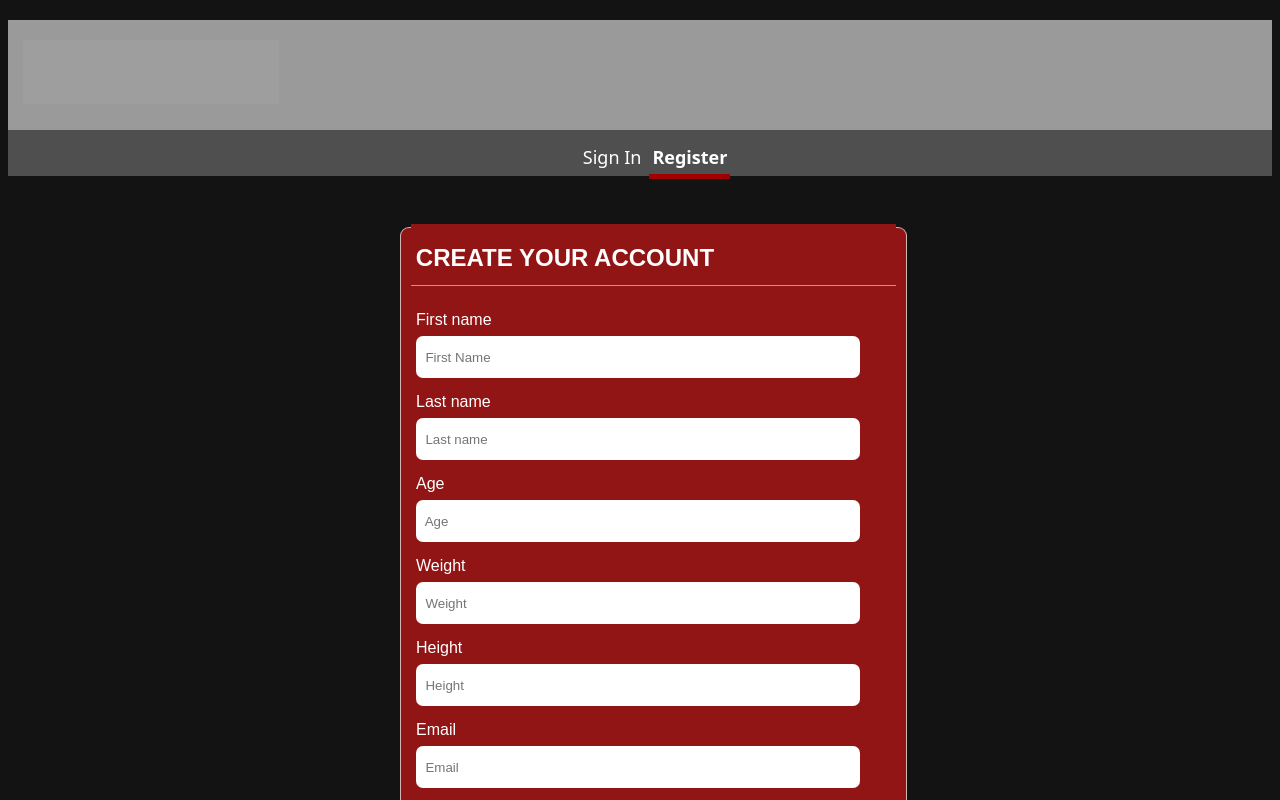
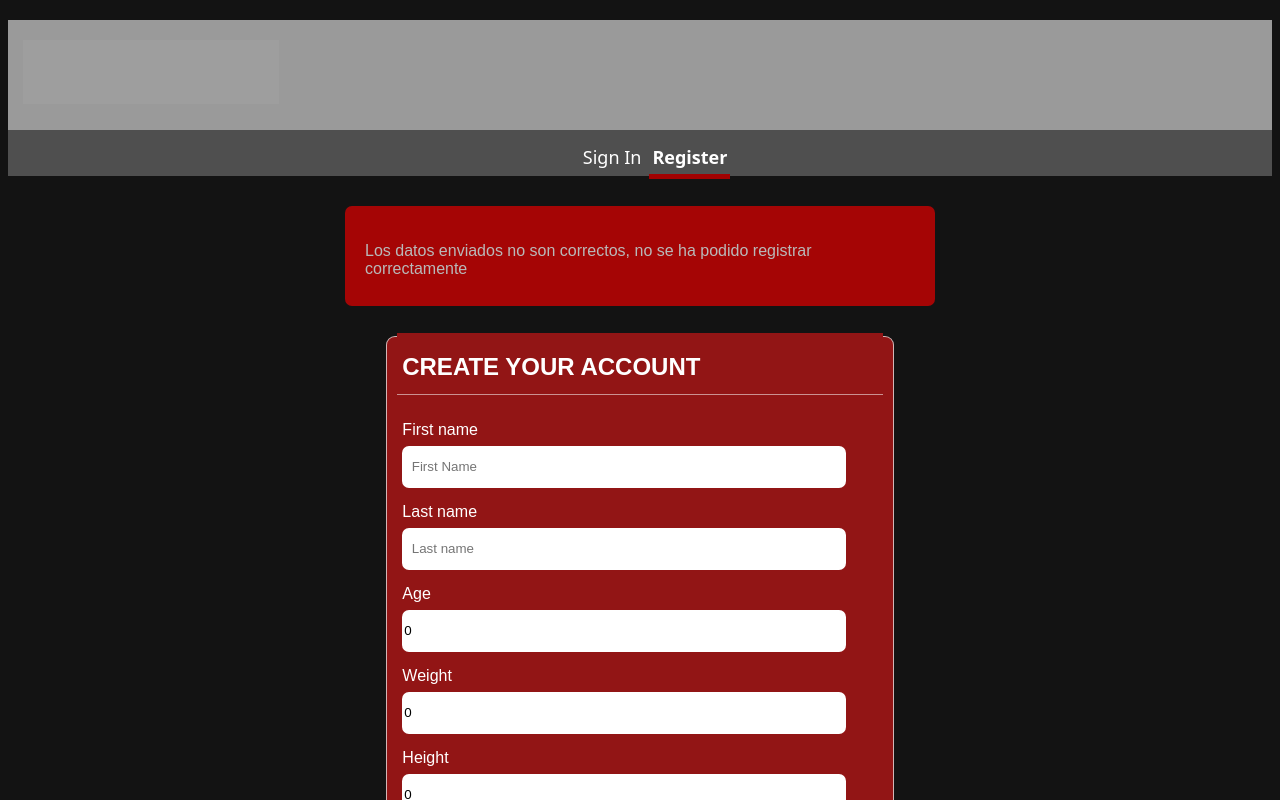
Before and after one commit to moronnahuu1/TP-APP-FITNESS, an Angular app: page /register in a window 1280 px wide. Shown: the top 800 px of the page. Built offline with nearby package versions, Linux system fonts and the light colour scheme; grey boxes are pictures that could not be loaded.

Commit message:
primer commit

```diff
--- a/src/app/app.component.ts
+++ b/src/app/app.component.ts
@@ -31,7 +31,7 @@ export class usuario{
   }
   verInfo(): string {
     let info: string = "";
-    info += "Nombre: "+this.firstName+"\nApellido: "+this.lastName+"\nEdad: "+this.age;
+    info += "Nombre: "+this.firstName+"\nApellido: "+this.lastName+"\nEdad: "+this.age+"\nPeso: "+this.weight+"\nAltura: "+this.height+"\nemail: "+this.email+"\nNombre de usuario: "+this.userName+"\npassword: "+this.password;
     return info;
   }
 }
--- a/src/app/app.module.ts
+++ b/src/app/app.module.ts
@@ -6,6 +6,7 @@ import { AppComponent } from './app.component';
 import { Chineseff4Component } from './chineseff4/chineseff4.component';
 import { LoginComponent } from './login/login.component';
 import { RegisterComponent } from './register/register.component';
+import { FormsModule } from '@angular/forms';
 
 @NgModule({
   declarations: [
@@ -16,7 +17,8 @@ import { RegisterComponent } from './register/register.component';
   ],
   imports: [
     BrowserModule,
-    AppRoutingModule
+    AppRoutingModule,
+    FormsModule
   ],
   providers: [],
   bootstrap: [AppComponent]
--- a/src/app/register/register.component.css
+++ b/src/app/register/register.component.css
@@ -25,11 +25,8 @@
     height: 580px;
     padding-top: 10%;
     padding-bottom: 12%;
-    position: relative;
     border: 1.5px solid rgba(230, 230, 230, 0.774);
     border-radius: 9px;
-    margin-left: 31%;
-    margin-top: 4%;
 }
 #formRegister {
     position: relative;
@@ -128,6 +125,37 @@ input {
     height: 64px;
     width: 256px;
 }
+#registroCorrecto {
+    background-color: rgb(0, 164, 0);
+    margin: 0;
+    padding: 20px;
+    position: relative;
+    width: 550px;
+    height: 60px;
+    opacity: 0.7;
+    margin-bottom: 30px;
+    margin-top: 30px;
+    display: none;
+}
+#registroIncorrecto {
+    background-color: rgb(228, 0, 0);
+    margin: 0;
+    padding: 20px;
+    position: relative;
+    width: 550px;
+    height: 60px;
+    opacity: 0.7;
+    margin-bottom: 30px;
+    margin-top: 30px;
+}
+#divAlert {
+
+}
+#main {
+    display: flex;
+    flex-direction: column;
+    align-items: center;
+}
 @import url('https://fonts.googleapis.com/css2?family=Ubuntu:ital@1&display=swap');
 *{
     font-family: 'Ubuntu', sans-serif;
--- a/src/app/register/register.component.html
+++ b/src/app/register/register.component.html
@@ -1,4 +1,3 @@
-
 <nav id="navR1">
     <img id="f1" src="https://upload.wikimedia.org/wikipedia/commons/thumb/3/33/F1.svg/2560px-F1.svg.png" alt="">
 </nav>
@@ -6,6 +5,16 @@
     <a id="login" href="login">Sign In</a>
     <a id="register" href="register">Register</a>
 </nav>
+<div id="main">
+<div id="divAlert">
+    <nav id="registroCorrecto">
+        <p>Se ha registrado correctamente</p>
+    </nav>
+    <nav id="registroIncorrecto">
+        <p>Los datos enviados no son correctos, no se ha podido registrar correctamente</p>
+    </nav>
+
+</div>
 <div id="divR">
     <nav id="navR">
         <h1 id="create">
@@ -15,38 +24,39 @@
     <form action="submit" id="formRegister">
         <label for="nombre">First name</label>
         <br>
-        <input type="text" name="nombre" placeholder="  First Name" id="name">
+        <input type="text" name="nombre" placeholder="  First Name" id="name" [(ngModel)] = "name">
         <br>
         <label for="apellido">Last name</label>
         <br>
-        <input type="text" name="apellido" placeholder="  Last name" id="lastName">
+        <input type="text" name="apellido" placeholder="  Last name" id="lastName" [(ngModel)] = "lastName">
         <br>
         <label for="edad">Age</label>
         <br>
-        <input type="number" name="edad" placeholder="  Age" id="age">
+        <input type="number" name="edad" placeholder="  Age" id="age" [(ngModel)] = "age">
         <br>
         <label for="peso">Weight</label>
         <br>
-        <input type="number" name="peso" placeholder="  Weight" id="weight">
+        <input type="number" name="peso" placeholder="  Weight" id="weight" [(ngModel)] = "weight">
         <br>
         <label for="altura">Height</label>
         <br>
-        <input type="number" name="altura" placeholder="  Height" id="height">
+        <input type="number" name="altura" placeholder="  Height" id="height" [(ngModel)] = "height">
         <br>
         <label for="email">Email</label>
         <br>
-        <input type="email" name="email" placeholder="  Email" id="email1">
+        <input type="email" name="email" placeholder="  Email" id="email1" [(ngModel)] = "email">
         <br>
         <label for="nombreUsuario">Username</label>
         <br>
-        <input type="text" name="userName" placeholder="  Username" id="userName">
+        <input type="text" name="userName" placeholder="  Username" id="userName" [(ngModel)] = "userName">
         <br>
         <label for="contrasenia">Password</label>
         <br>
-        <input type="password" name="contrasenia" placeholder="  Password" id="pass">
+        <input type="password" name="contrasenia" placeholder="  Password" id="pass" [(ngModel)] = "pass">
         <br>
         <p>Already have an account? sign in <a id="here" href="login">here</a>!</p>
         <br>
         <button type="submit" (click)="onSubmit($event)" id="registrarse">REGISTER</button>
     </form>
 </div>
+</div>
```
Also changed, not shown: src/app/register/after.html (added, +9 -0 lines).
